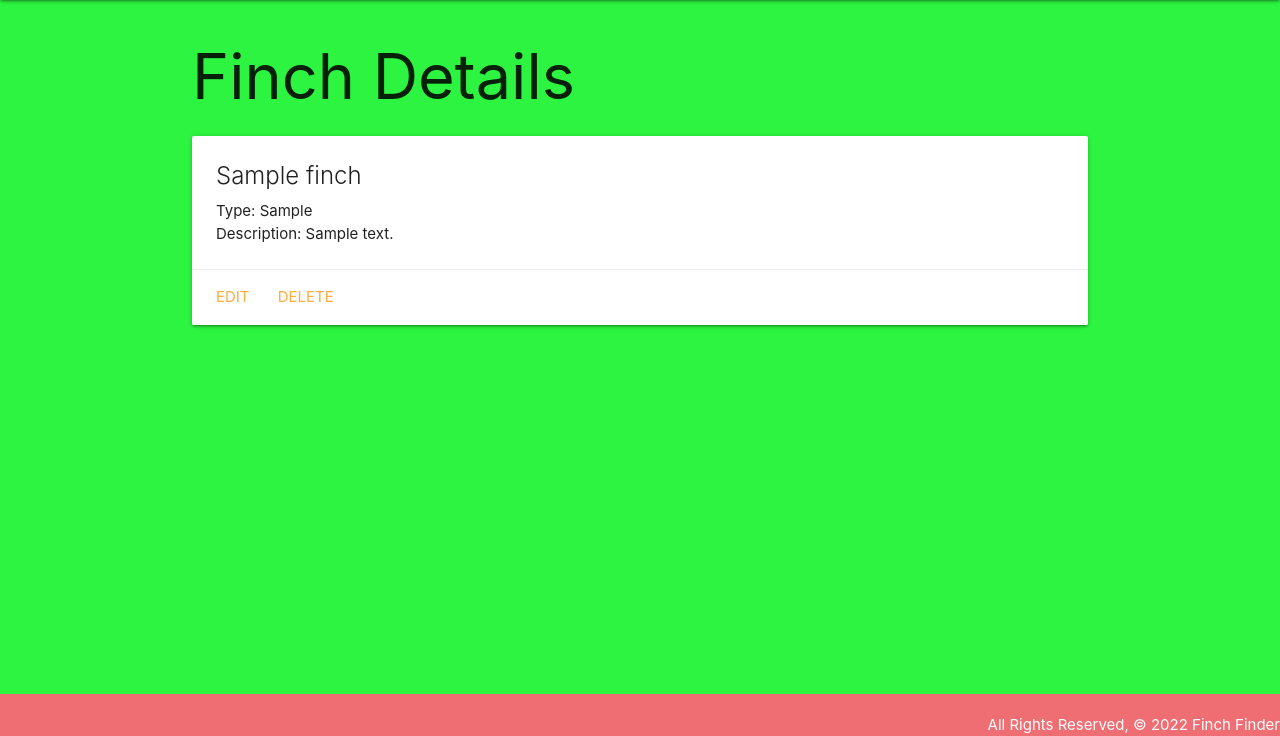
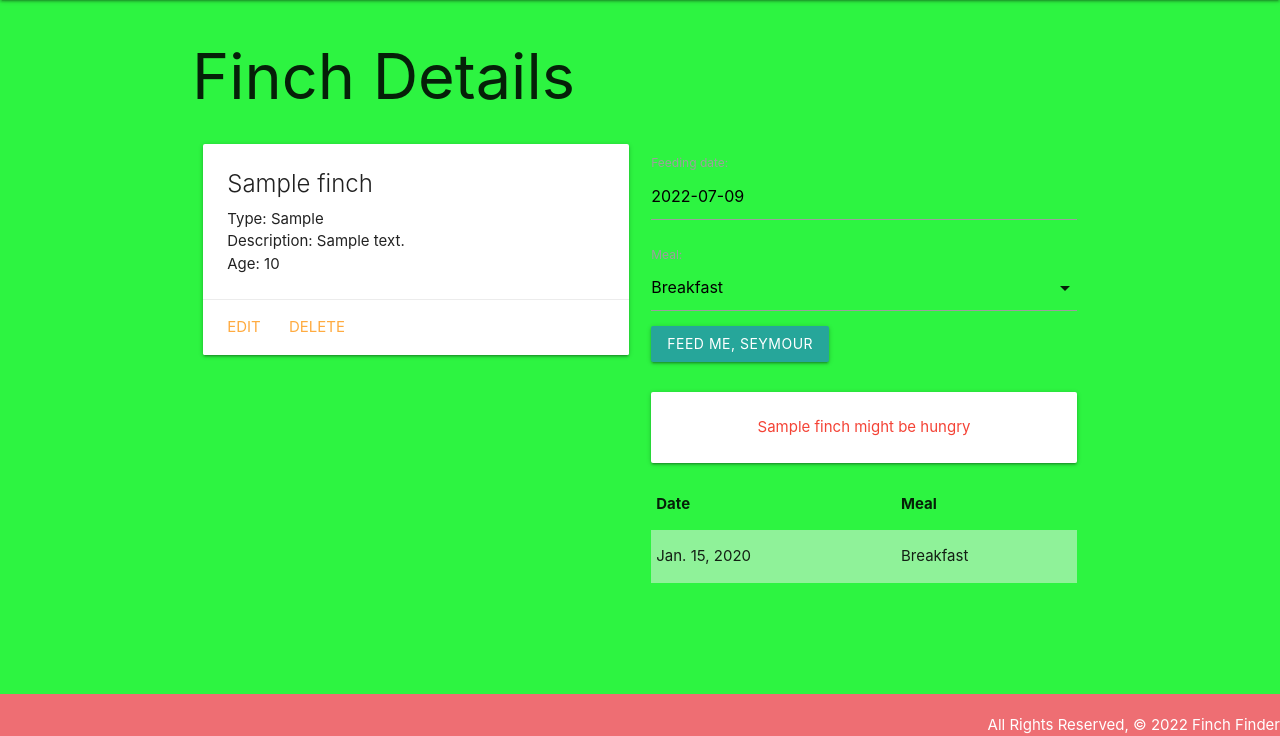
Before and after one commit to Trevor-F83/python_finch_finder, a Django app: page /finches/1/ in a window 1280 px wide. Shown: the part 64-800 px from the top of the page. Run offline with Django 4.2, Linux system fonts and the light colour scheme; tables that the repository leaves empty hold one stand-in row (values such as "Sample post").

Commit message:
wip: one to many complete

```diff
--- a/main_app/admin.py
+++ b/main_app/admin.py
@@ -1,6 +1,7 @@
 from django.contrib import admin
 # Importing models
-from .models import Finch
+from .models import Finch, Feeding
 
 # Register your models here.
 admin.site.register(Finch)
+admin.site.register(Feeding)
--- /dev/null
+++ b/main_app/forms.py
@@ -0,0 +1,7 @@
+from django.forms import ModelForm
+from .models import Feeding
+
+class FeedingForm(ModelForm):
+    class Meta:
+        model = Feeding
+        fields = ['date', 'meal']
--- a/main_app/models.py
+++ b/main_app/models.py
@@ -1,5 +1,12 @@
 from django.db import models
 from django.urls import reverse
+from datetime import date
+
+MEALS = (
+    ('B', 'Breakfast'),
+    ('L', 'Lunch'),
+    ('D', 'Dinner')
+)
 
 # Create your models here.
 class Finch(models.Model):
@@ -13,3 +20,23 @@ class Finch(models.Model):
 
     def get_absolute_url(self):
         return reverse('detail', kwargs={'finch_id' : self.id})
+    def fed_for_today(self):
+        return self.feeding_set.filter(date=date.today()).count() >= len(MEALS)
+
+
+class Feeding(models.Model):
+    date = models.DateField('feeding date')
+    meal = models.CharField(
+        max_length=1,
+        choices=MEALS,
+        default=MEALS[0][0]
+        )
+
+    finch = models.ForeignKey(Finch, on_delete=models.CASCADE)
+
+    def __str__(self):
+        return f"{self.get_meal_display()} on {self.date}"
+
+      # change the default sort
+    class Meta:
+        ordering = ['-date']
--- a/main_app/templates/base.html
+++ b/main_app/templates/base.html
@@ -12,7 +12,7 @@
     />
 
     <link rel="stylesheet" type="text/css" href="{% static 'css/style.css' %}" />
-
+    <script src="https://cdnjs.cloudflare.com/ajax/libs/materialize/1.0.0/js/materialize.min.js"></script>
   </head>
   <body>
     <header class="navbar-fixed">
--- a/main_app/templates/finches/detail.html
+++ b/main_app/templates/finches/detail.html
@@ -1,16 +1,20 @@
+
 
 {% extends 'base.html' %} {% block content %}
 
 <h1>Finch Details</h1>
 
+<div class="row">
+    <div class="col s6">
         <div class="card">
-    <div class=card-content>
+            <div class="card-content">
                 <span class="card-title">{{ finch.name }}</span>
                 <p>Type: {{ finch.type }}</p>
                 <p>Description: {{ finch.description }}</p>
                 {% if finch.age > 0 %}
+                <p>Age: {{ finch.age }}</p>
                 {% else %}
-        <p>Age: Baby Finch</p>
+                <p>Age: Kitten</p>
                 {% endif %}
             </div>
             <div class="card-action">
@@ -18,5 +22,54 @@
                 <a href="{% url 'finches_delete' finch.id %}">Delete</a>
             </div>
         </div>
+    </div>
+    <div class="col s6">
+
+        <form action="{% url 'add_feeding' finch.id %}" method="POST">
+            {% csrf_token %} {{ feeding_form.as_p }}
+            <input type="submit" class="btn" value="Feed Me, Seymour">
+        </form>
+        <br />
+        {% if finch.fed_for_today %}
+        <div class="card-panel teal-text center-align">
+          {{finch.name}} has been fed all meals for today
+        </div>
+        {% else %}
+        <div class="card-panel red-text center-align">
+          {{finch.name}} might be hungry
+        </div>
+        {% endif %}
+
+        <table class="striped">
+            <thead>
+                <tr>
+                    <th>Date</th>
+                    <th>Meal</th>
+                </tr>
+            </thead>
+            <tbody>
+                {% for feeding in finch.feeding_set.all %}
+                <tr>
+                    <td>{{feeding.date}}</td>
+                    <td>{{feeding.get_meal_display}}</td>
+                </tr>
+                {% endfor %}
+            </tbody>
+        </table>
+    </div>
+</div>
+
+<script>
+    var dateEl = document.getElementById('id_date');
+    M.Datepicker.init(dateEl, {
+        format: 'yyyy-mm-dd',
+        defaultDate: new Date(),
+        setDefaultDate: true,
+        autoClose: true
+  });
+
+  var selectEl = document.getElementById('id_meal');
+  M.FormSelect.init(selectEl);
+</script>
 
 {% endblock %}
--- a/main_app/urls.py
+++ b/main_app/urls.py
@@ -10,4 +10,5 @@ urlpatterns = [
     path('finches/create', views.FinchCreate.as_view(), name='finches_create'),
     path('finches/<int:pk>/update/', views.FinchUpdate.as_view(), name='finches_update'),
     path('finches/<int:pk>/delete/', views.FinchDelete.as_view(), name='finches_delete'),
+    path('finches/<int:finch_id>/add_feeding/', views.add_feeding, name='add_feeding'),
 ]
--- a/main_app/views.py
+++ b/main_app/views.py
@@ -1,9 +1,10 @@
 
-from django.shortcuts import render
+from django.shortcuts import render, redirect
 from django.views.generic.edit import CreateView
 from django.views.generic.edit import UpdateView
 from django.views.generic.edit import DeleteView
 from .models import Finch
+from .forms import FeedingForm
 
 # from django.http import HttpResponse
 
@@ -49,7 +50,24 @@ def finches_index(request):
 
 def finches_detail(request, finch_id):
     finch = Finch.objects.get(id=finch_id)
-    return render(request, 'finches/detail.html', { 'finch' : finch })
+    # instnatiate FeedingForm to be rendered in template
+    feeding_form = FeedingForm()
+    return render(request, 'finches/detail.html', {
+        #include finch and feeding_form
+        'finch': finch, 'feeding_form': feeding_form
+    })
+
+def add_feeding(request, finch_id):
+  # create the ModelForm using the data in request.POST
+  form = FeedingForm(request.POST)
+  # validate the form
+  if form.is_valid():
+    # don't save the form to the db until it
+    # has the cat_id assigned
+    new_feeding = form.save(commit=False)
+    new_feeding.finch_id = finch_id
+    new_feeding.save()
+  return redirect('detail', finch_id=finch_id)
 
 # the CUDs in CRUD. __all__ replaces ['name', 'breed', 'description', 'age']
 class FinchCreate(CreateView):
```
Also changed, not shown: main_app/migrations/0002_feeding.py (added), main_app/migrations/0003_rename_cat_feeding_finch.py (added), main_app/migrations/0004_alter_feeding_date.py (added), main_app/migrations/0005_alter_feeding_options.py (added). Lines whose indentation alone changed are shown as unchanged.
